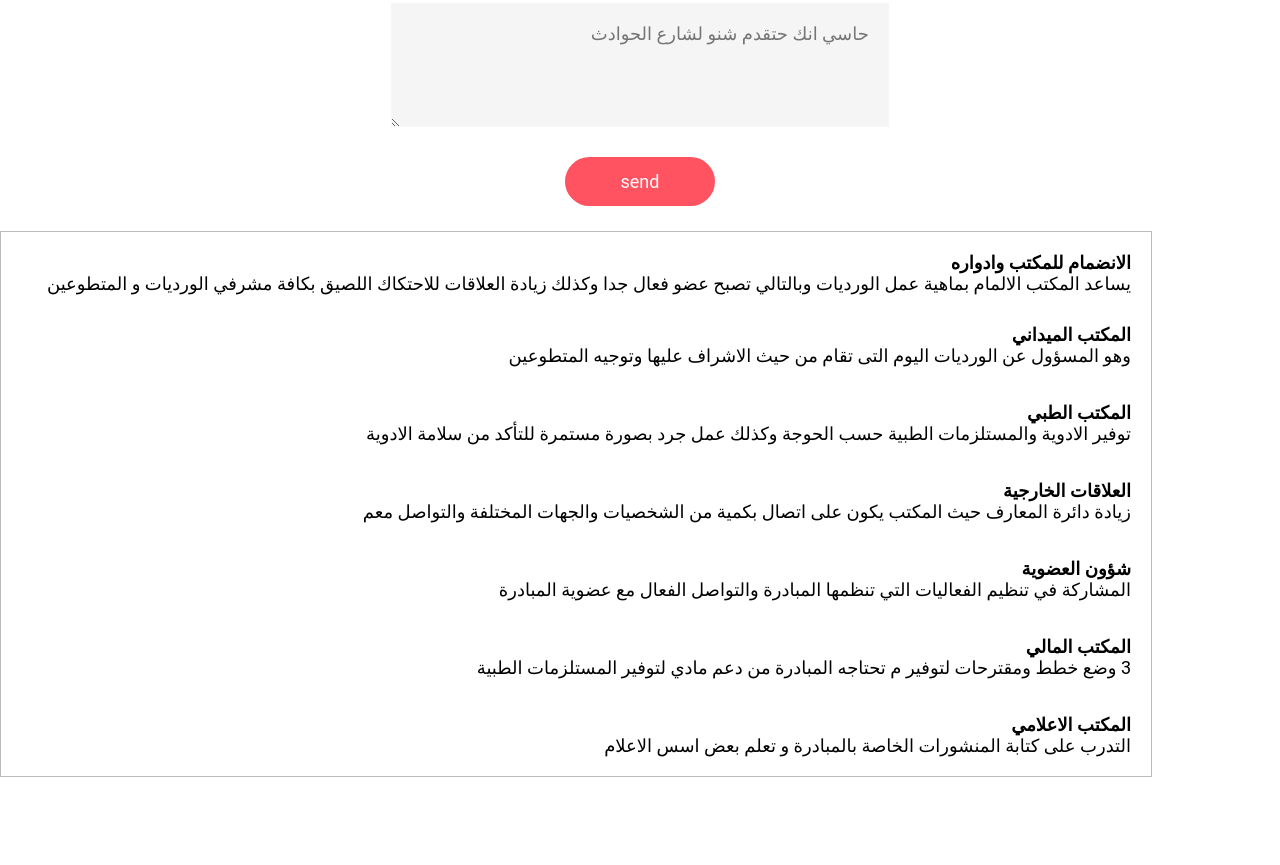
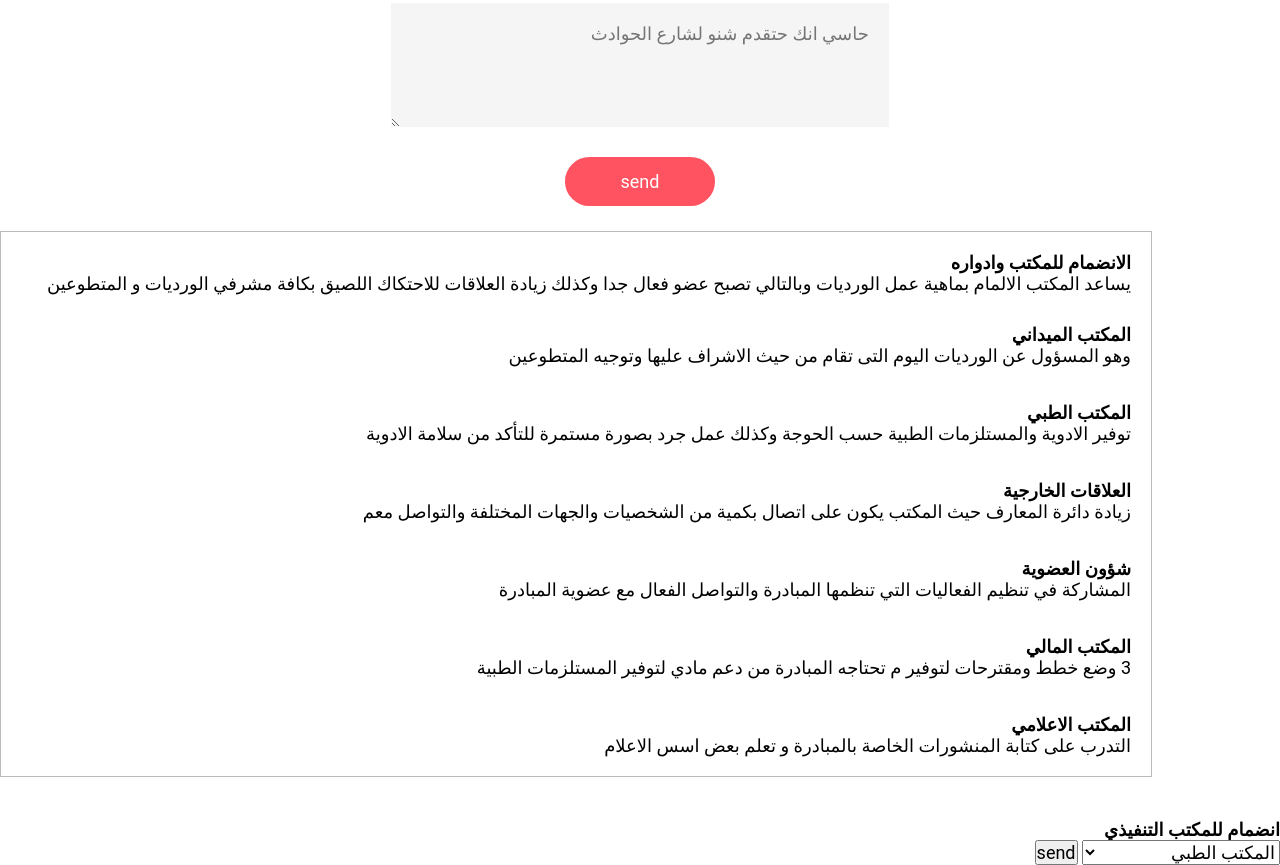
Before and after one commit to hamid-abdallah-mohammed/Alhawadith, a plain HTML site: page index.html in a window 1280 px wide. Shown: the part 828-1693 px from the top of the page. Before the commit the page ends 1605 px from the top, so only its background shows below. Drawn offline with Linux system fonts and the light colour scheme.

Commit message:
Update index.html

```diff
--- a/index.html
+++ b/index.html
@@ -45,7 +45,7 @@
     </div>
 
     <div class="office" dir="rtl">
-        <h1> الانضمام للمكتب وادواره</h1>
+        <h1 class="office__header"> الانضمام للمكتب وادواره</h1>
         <p>
             يساعد المكتب الالمام بماهية عمل الورديات وبالتالي تصبح عضو فعال جدا
             وكذلك زيادة العلاقات للاحتكاك اللصيق بكافة مشرفي الورديات و المتطوعين
@@ -95,6 +95,26 @@
          </div>
 
     </div>
+
+    <br>
+    <br>
+
+      <div class="test" dir="rtl">
+
+        <form class="form" action="https://formsubmit.co/kkulytna@gmail.com" method="POST">
+            <h1 >انضمام للمكتب التنفيذي </h1>
+            <!-- <input type="text" id="name"name="Name"  placeholder="الاسم" required> -->
+            <select name="office chosen" id="" required>
+                <option value="">المكتب الميداني</option>
+                <option value="" selected>المكتب الطبي</option>
+                <option value="">مكتب العلاقات الخارجية</option>
+                <option value="">مكتب  شؤون العضوية</option>
+                <option value="">المكتب الاعلامي</option>
+                <option value="">المكتب المالي</option>
+            </select>
+            <button type="submit">send</button>
+        </form>
+      </div>
 </body>
 
 <script></script>
```
